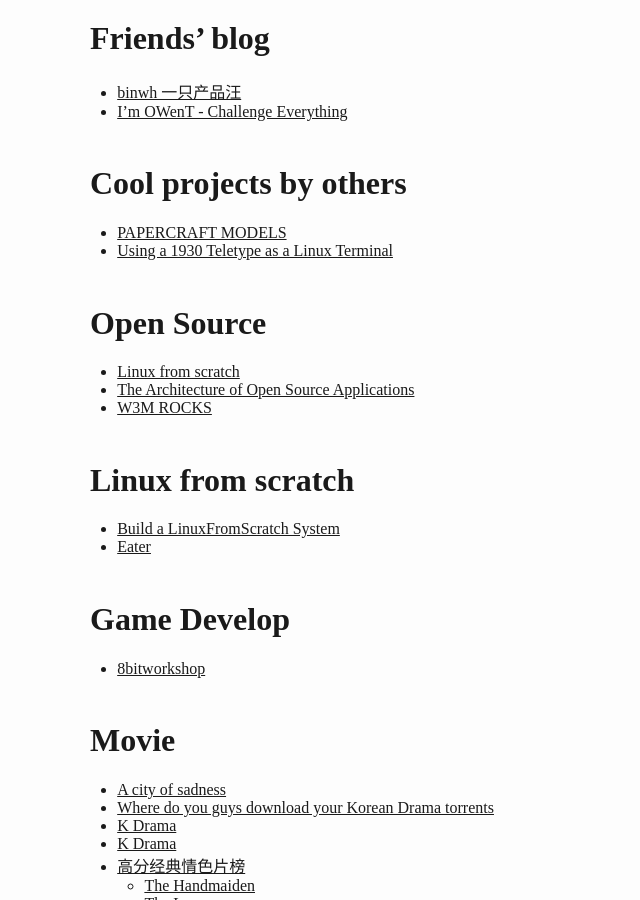
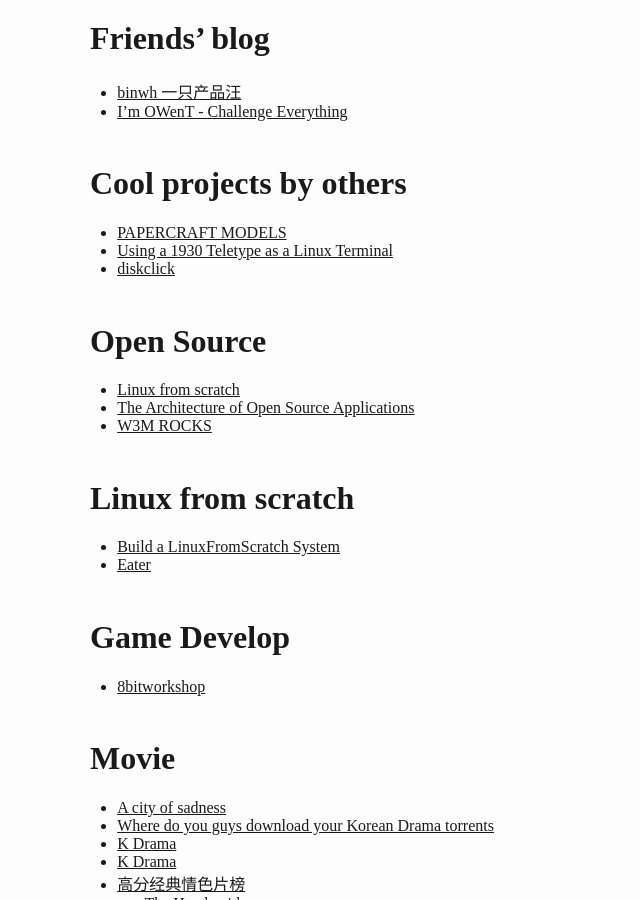
Before and after one commit to wangw469/wangw469.github.io, a Jekyll site: the page built from links.md, in a window 1280 px wide and 900 px high, scrolled down 1067 px. Shown: the whole window, without its empty margins (0-640 px from the left). Built offline with Jekyll 4.4.1, drawn with Linux system fonts in a browser that asks for light colours; our own code applies the rules of GitHub Pages for plain Markdown files.

Commit message:
Update links.md

```diff
--- a/links.md
+++ b/links.md
@@ -44,6 +44,7 @@
 
 * [PAPERCRAFT MODELS](https://archive.org/details/amiga-500-new-art-ver1_202210/Classic%20Computer%20Papercrafts/Amstrad-CPC-264-Papercraft-Ver-2/)
 * [Using a 1930 Teletype as a Linux Terminal](https://www.youtube.com/watch?v=2XLZ4Z8LpEE)
+* [diskclick](https://deervo.itch.io/diskclick)
 
 # Open Source
 
```
